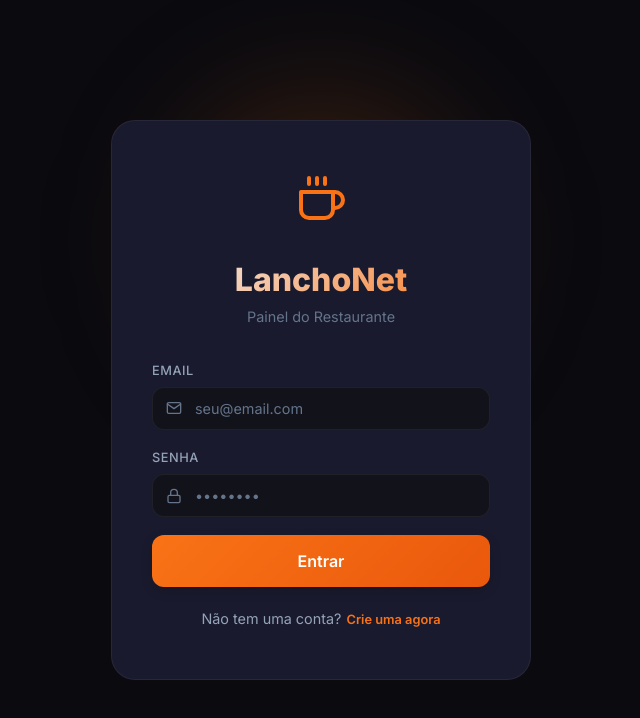
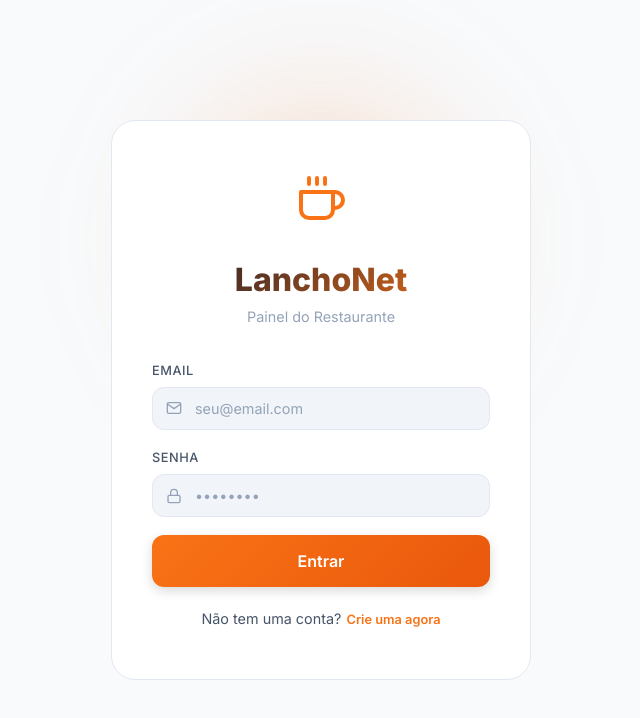
Before and after one commit to DanielFernandesNoronha/lanchonet, a React (Vite) app: page /admin/login in a window 1280 px wide. Shown: the top 718 px of the page, without its empty margins (319-959 px from the left). Built offline with nearby package versions, Linux system fonts and the light colour scheme; no server answers.

Commit message:
fix: apply light theme and icon to login page

```diff
--- a/src/pages/admin/Login.css
+++ b/src/pages/admin/Login.css
@@ -5,6 +5,8 @@
   justify-content: center;
   position: relative;
   overflow: hidden;
+  background-color: var(--bg-primary);
+  color: var(--text-primary);
 }
 .login-glow {
   position: absolute;
--- a/src/pages/admin/Login.jsx
+++ b/src/pages/admin/Login.jsx
@@ -34,7 +34,7 @@ export default function Login() {
   }
 
   return (
-    <div className="login-page">
+    <div className="login-page admin-theme">
       <div className="login-glow" />
       <div className="login-card slide-up">
         <div className="login-logo" style={{ color: 'var(--accent)' }}><FiCoffee size={48} /></div>
```
